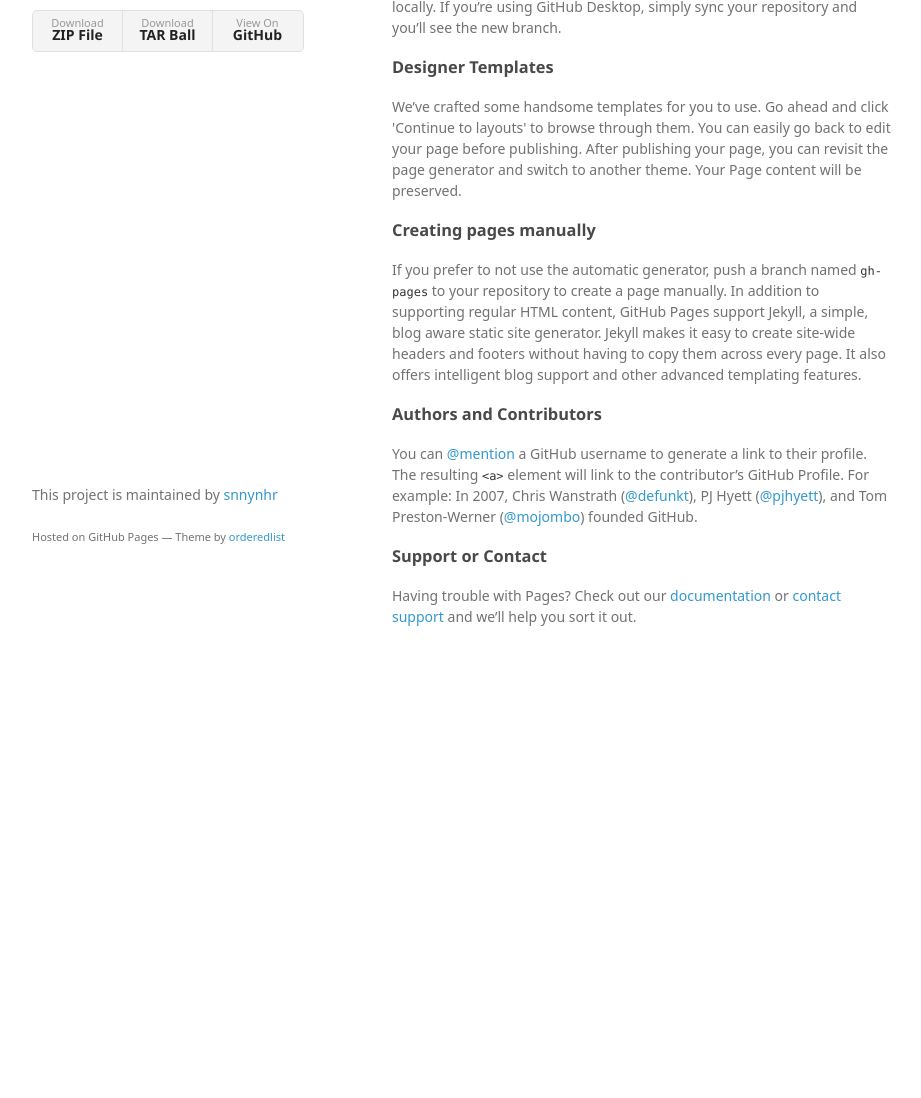
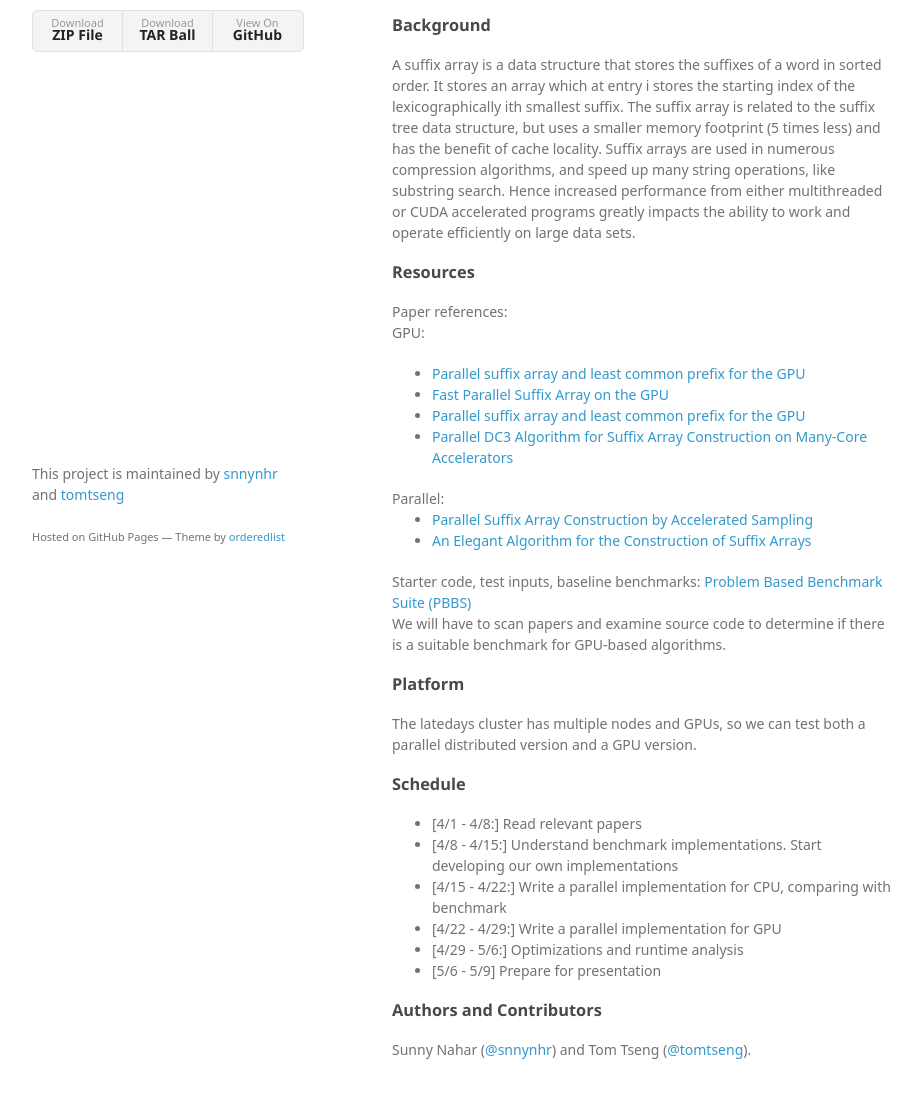
Before and after one commit to snnynhr/ParallelSuffixArrays, a plain HTML site: page index.html in a window 1280 px wide. Shown: the part 184-1282 px from the top of the page, without its empty margins (178-1099 px from the left). Before the commit the page ends 881 px from the top, so only its background shows below. Drawn offline with Linux system fonts and the light colour scheme; a web font is replaced by a local one.

Commit message:
initial updates

```diff
--- a/index.html
+++ b/index.html
@@ -28,33 +28,75 @@
         </ul>
       </header>
       <section>
-        <h3>
-<a id="welcome-to-github-pages" class="anchor" href="#welcome-to-github-pages" aria-hidden="true"><span aria-hidden="true" class="octicon octicon-link"></span></a>Welcome to GitHub Pages.</h3>
-
-<p>This automatic page generator is the easiest way to create beautiful pages for all of your projects. Author your page content here <a href="https://guides.github.com/features/mastering-markdown/">using GitHub Flavored Markdown</a>, select a template crafted by a designer, and publish. After your page is generated, you can check out the new <code>gh-pages</code> branch locally. If you’re using GitHub Desktop, simply sync your repository and you’ll see the new branch.</p>
 
 <h3>
-<a id="designer-templates" class="anchor" href="#designer-templates" aria-hidden="true"><span aria-hidden="true" class="octicon octicon-link"></span></a>Designer Templates</h3>
+<a id="summary" class="anchor" href="#summary" aria-hidden="true"><span aria-hidden="true" class="octicon octicon-link"></span></a>Summary</h3>
 
-<p>We’ve crafted some handsome templates for you to use. Go ahead and click 'Continue to layouts' to browse through them. You can easily go back to edit your page before publishing. After publishing your page, you can revisit the page generator and switch to another theme. Your Page content will be preserved.</p>
+<p>We are going to implement parallel suffix array construction on the latedays cluster. We plan on implementing both a multithreaded CPU algorithm and a CUDA GPU-based algorithm, and compare our performance to existing benchmarks.</p>
 
 <h3>
-<a id="creating-pages-manually" class="anchor" href="#creating-pages-manually" aria-hidden="true"><span aria-hidden="true" class="octicon octicon-link"></span></a>Creating pages manually</h3>
+<a id="background" class="anchor" href="#background" aria-hidden="true"><span aria-hidden="true" class="octicon octicon-link"></span></a>Background</h3>
 
-<p>If you prefer to not use the automatic generator, push a branch named <code>gh-pages</code> to your repository to create a page manually. In addition to supporting regular HTML content, GitHub Pages support Jekyll, a simple, blog aware static site generator. Jekyll makes it easy to create site-wide headers and footers without having to copy them across every page. It also offers intelligent blog support and other advanced templating features.</p>
+<p>A suffix array is a data structure that stores the suffixes of a word in sorted order. It stores an array which at entry i stores the starting index of the lexicographically ith smallest suffix. The suffix array is related to the suffix tree data structure, but uses a smaller memory footprint (5 times less) and has the benefit of cache locality.
+
+Suffix arrays are used in numerous compression algorithms, and speed up many string operations, like substring search. Hence increased performance from either multithreaded or CUDA accelerated programs greatly impacts the ability to work and operate efficiently on large data sets.
+</p>
+
+<h3>
+<a id="resources" class="anchor" href="#resources" aria-hidden="true"><span aria-hidden="true" class="octicon octicon-link"></span></a>Resources</h3>
+
+<p>
+Paper references:
+<br>
+GPU:
+<ul>
+<li> <a href="http://dl.acm.org/citation.cfm?id=2442536">Parallel suffix array and least common prefix for the GPU </a> </li>
+<li> <a href="http://link.springer.com/chapter/10.1007/978-3-662-48096-0_44">Fast Parallel Suffix Array on the GPU </a> </li>
+<li> <a href="http://dl.acm.org/citation.cfm?id=2442536"> Parallel suffix array and least common prefix for the GPU </a> </li>
+<li> <a href="http://ieeexplore.ieee.org/xpls/abs_all.jsp?arnumber=7152610&tag=1"> Parallel DC3 Algorithm for Suffix Array Construction on Many-Core Accelerators </a></li>
+</ul>
+
+Parallel:
+<ul>
+<li> <a href="http://arxiv.org/abs/1302.5851">Parallel Suffix Array Construction by Accelerated Sampling </a></li>
+<li> <a href="http://arxiv.org/pdf/1307.1417v1.pdf">An Elegant Algorithm for the Construction of Suffix Arrays </a></li>
+</ul>
+Starter code, test inputs, baseline benchmarks:
+<a href="http://www.cs.cmu.edu/~pbbs/benchmarks.html"> Problem Based Benchmark Suite (PBBS) </a>
+<br>
+We will have to scan papers and examine source code to determine if there is a suitable benchmark for GPU-based algorithms.
+</p>
+
+
+<h3>
+<a id="platform" class="anchor" href="#platform" aria-hidden="true"><span aria-hidden="true" class="octicon octicon-link"></span></a>Platform</h3>
+
+<p>The latedays cluster has multiple nodes and GPUs, so we can test both a parallel distributed version and a GPU version.</p>
+
+<h3>
+<a id="schedule" class="anchor" href="#schedule" aria-hidden="true"><span aria-hidden="true" class="octicon octicon-link"></span></a>Schedule</h3>
+
+<p>
+<ul>
+  <li> [4/1 - 4/8:] Read relevant papers </li>
+    <li> [4/8 - 4/15:] Understand benchmark implementations. Start developing our own implementations </li>
+    <li> [4/15 - 4/22:] Write a parallel implementation for CPU, comparing with benchmark </li>
+    <li> [4/22 - 4/29:] Write a parallel implementation for GPU </li>
+    <li> [4/29 - 5/6:] Optimizations and runtime analysis </li>
+    <li> [5/6 - 5/9] Prepare for presentation </li>
+
+</ul>
+</p>
+
 
 <h3>
 <a id="authors-and-contributors" class="anchor" href="#authors-and-contributors" aria-hidden="true"><span aria-hidden="true" class="octicon octicon-link"></span></a>Authors and Contributors</h3>
 
-<p>You can <a href="https://help.github.com/articles/basic-writing-and-formatting-syntax/#mentioning-users-and-teams" class="user-mention">@mention</a> a GitHub username to generate a link to their profile. The resulting <code>&lt;a&gt;</code> element will link to the contributor’s GitHub Profile. For example: In 2007, Chris Wanstrath (<a href="https://github.com/defunkt" class="user-mention">@defunkt</a>), PJ Hyett (<a href="https://github.com/pjhyett" class="user-mention">@pjhyett</a>), and Tom Preston-Werner (<a href="https://github.com/mojombo" class="user-mention">@mojombo</a>) founded GitHub.</p>
+<p> Sunny Nahar (<a href="https://github.com/snnynhr" class="user-mention">@snnynhr</a>) and Tom Tseng (<a href="https://github.com/tomtseng" class="user-mention">@tomtseng</a>).</p>
 
-<h3>
-<a id="support-or-contact" class="anchor" href="#support-or-contact" aria-hidden="true"><span aria-hidden="true" class="octicon octicon-link"></span></a>Support or Contact</h3>
-
-<p>Having trouble with Pages? Check out our <a href="https://help.github.com/pages">documentation</a> or <a href="https://github.com/contact">contact support</a> and we’ll help you sort it out.</p>
       </section>
       <footer>
-        <p>This project is maintained by <a href="https://github.com/snnynhr">snnynhr</a></p>
+        <p>This project is maintained by <a href="https://github.com/snnynhr">snnynhr</a> and <a href="https://github.com/tomtseng">tomtseng</a></p>
         <p><small>Hosted on GitHub Pages &mdash; Theme by <a href="https://github.com/orderedlist">orderedlist</a></small></p>
       </footer>
     </div>
```
